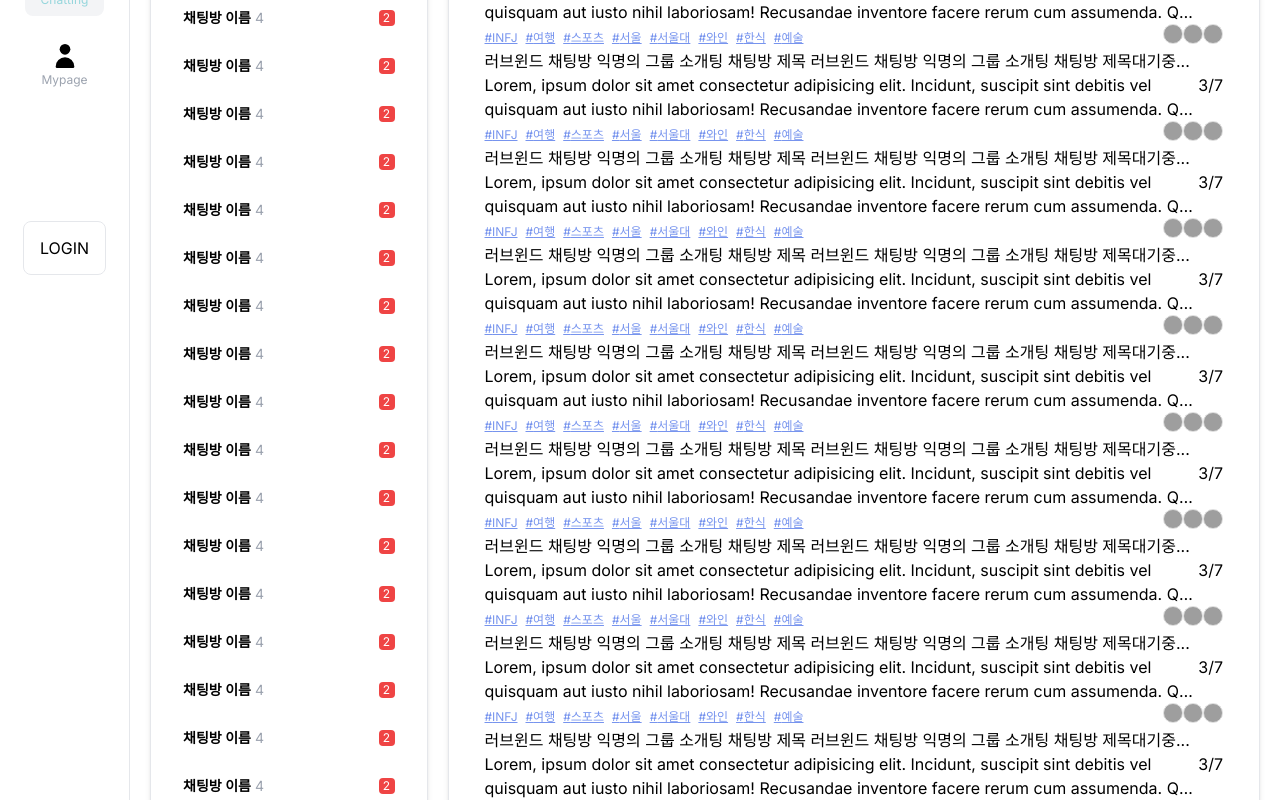
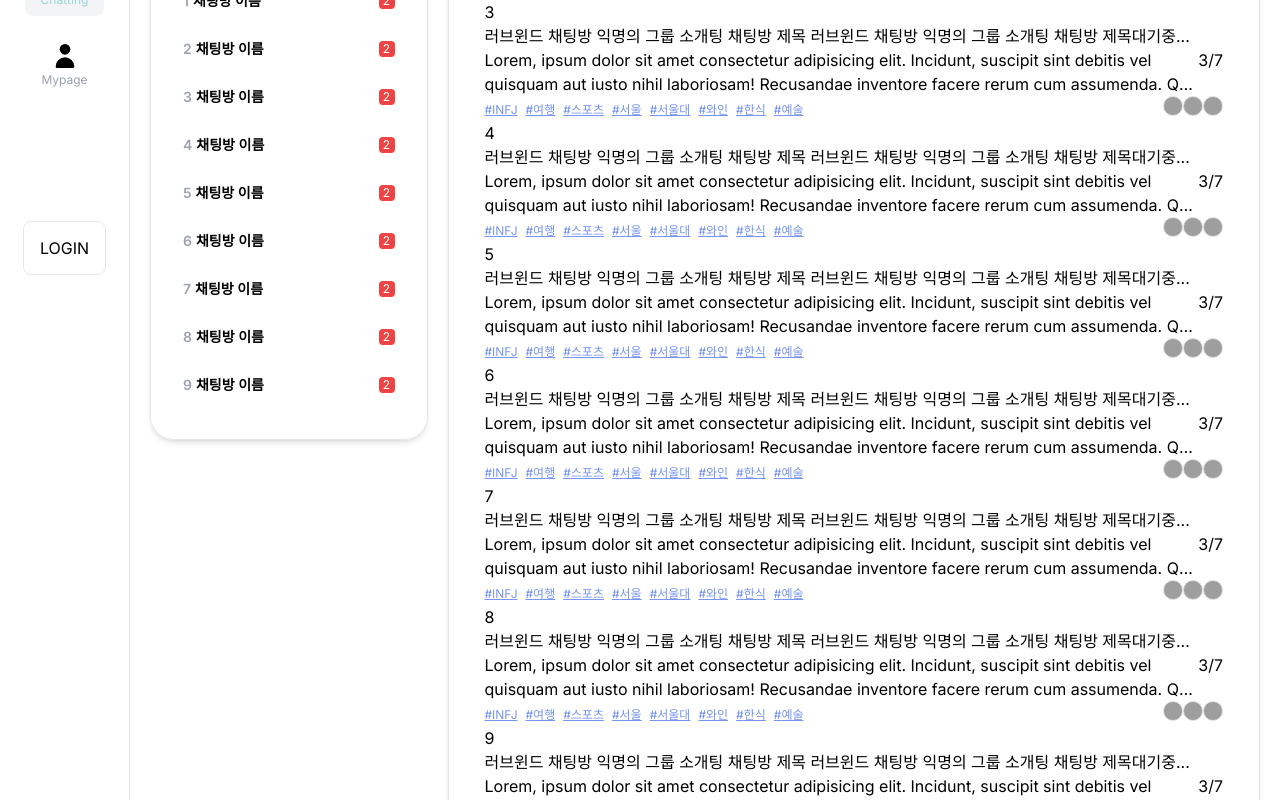
Before and after one commit to Lovilind/web-client-chat, a Next.js app: page /chat in a window 1280 px wide. Shown: the part 360-1160 px from the top of the page. Built offline with nearby package versions, Linux system fonts and the light colour scheme; grey boxes are pictures that could not be loaded.

Commit message:
style: ThreeColumnContainer 스타일 수정및 적용컴포넌트 sticky추가

```diff
--- a/app/(nav)/chat/layout.tsx
+++ b/app/(nav)/chat/layout.tsx
@@ -4,7 +4,6 @@ import AvatarBox from '@/components/mypage/AvatarBox';
 
 export default function layout({ children }: { children: React.ReactNode }) {
   return (
-    <div>
     <ThreeColumnContainer
       pageTitleText={'Chatting'}
       firstBoxChildren={
@@ -16,6 +15,5 @@ export default function layout({ children }: { children: React.ReactNode }) {
     >
       {children}
     </ThreeColumnContainer>
-    </div>
   );
 }
--- a/app/(nav)/chat/page.tsx
+++ b/app/(nav)/chat/page.tsx
@@ -18,10 +18,11 @@ export default function ChatPage() {
           </section>
 
           <ul className="">
-            {Array.from({ length: 20 }).map((_, idx) => {
+            {Array.from({ length: 40 }).map((_, idx) => {
               return (
                 <li key={idx}>
                   <Link href={`/chat/${idx + 1}`}>
+                    {idx + 1}
                     <ChattingRoomItem />
                   </Link>
                 </li>
--- a/components/chat/ChatList/MyChatList.tsx
+++ b/components/chat/ChatList/MyChatList.tsx
@@ -1,146 +1,31 @@
-import React from 'react';
-
-function MyChatList() {
+const MyChatList = () => {
   return (
-    <div className="hidden p-3 px-5 lg:block lg:flex-1">
-      {/* <div className="hidden p-3 px-5 lg:block lg:flex-1"> */}
-      <div className="text-md flex flex-row items-center justify-around">
+    <div className="hidden p-3 px-5 lg:block lg:flex-1 lg:overflow-y-hidden">
+      <h2 className="text-md flex flex-row items-center justify-around gap-4 border-b border-primary pb-2">
         <span className="font-semibold">매칭된 채팅방 목록</span>
         <span className="flex h-5 w-5 items-center justify-center rounded-md text-gray-500">
           4
         </span>
-      </div>
-      <div className="mt-2 border border-[#38CCDD]"></div>
-      <div className="mt-4 flex h-full flex-col space-y-1 overflow-y-auto">
-        <button className="flex flex-row items-center rounded-xl p-3 hover:bg-[#38CCDD]">
-          <div className="text-sm font-semibold">채팅방 이름</div>
-          <div className="ml-1 text-sm text-gray-400">4</div>
-          <div className="ml-auto flex h-4 w-4 items-center justify-center rounded bg-red-500 text-xs leading-none text-white">
-            2
-          </div>
-        </button>
-        <button className="flex flex-row items-center rounded-xl p-3 hover:bg-[#38CCDD]">
-          <div className="text-sm font-semibold">채팅방 이름</div>
-          <div className="ml-1 text-sm text-gray-400">4</div>
-          <div className="ml-auto flex h-4 w-4 items-center justify-center rounded bg-red-500 text-xs leading-none text-white">
-            2
-          </div>
-        </button>
-        <button className="flex flex-row items-center rounded-xl p-3 hover:bg-[#38CCDD]">
-          <div className="text-sm font-semibold">채팅방 이름</div>
-          <div className="ml-1 text-sm text-gray-400">4</div>
-          <div className="ml-auto flex h-4 w-4 items-center justify-center rounded bg-red-500 text-xs leading-none text-white">
-            2
-          </div>
-        </button>
-        <button className="flex flex-row items-center rounded-xl p-3 hover:bg-[#38CCDD]">
-          <div className="text-sm font-semibold">채팅방 이름</div>
-          <div className="ml-1 text-sm text-gray-400">4</div>
-          <div className="ml-auto flex h-4 w-4 items-center justify-center rounded bg-red-500 text-xs leading-none text-white">
-            2
-          </div>
-        </button>
-        <button className="flex flex-row items-center rounded-xl p-3 hover:bg-[#38CCDD]">
-          <div className="text-sm font-semibold">채팅방 이름</div>
-          <div className="ml-1 text-sm text-gray-400">4</div>
-          <div className="ml-auto flex h-4 w-4 items-center justify-center rounded bg-red-500 text-xs leading-none text-white">
-            2
-          </div>
-        </button>
-        <button className="flex flex-row items-center rounded-xl p-3 hover:bg-[#38CCDD]">
-          <div className="text-sm font-semibold">채팅방 이름</div>
-          <div className="ml-1 text-sm text-gray-400">4</div>
-          <div className="ml-auto flex h-4 w-4 items-center justify-center rounded bg-red-500 text-xs leading-none text-white">
-            2
-          </div>
-        </button>
-        <button className="flex flex-row items-center rounded-xl p-3 hover:bg-[#38CCDD]">
-          <div className="text-sm font-semibold">채팅방 이름</div>
-          <div className="ml-1 text-sm text-gray-400">4</div>
-          <div className="ml-auto flex h-4 w-4 items-center justify-center rounded bg-red-500 text-xs leading-none text-white">
-            2
-          </div>
-        </button>
-        <button className="flex flex-row items-center rounded-xl p-3 hover:bg-[#38CCDD]">
-          <div className="text-sm font-semibold">채팅방 이름</div>
-          <div className="ml-1 text-sm text-gray-400">4</div>
-          <div className="ml-auto flex h-4 w-4 items-center justify-center rounded bg-red-500 text-xs leading-none text-white">
-            2
-          </div>
-        </button>
-        <button className="flex flex-row items-center rounded-xl p-3 hover:bg-[#38CCDD]">
-          <div className="text-sm font-semibold">채팅방 이름</div>
-          <div className="ml-1 text-sm text-gray-400">4</div>
-          <div className="ml-auto flex h-4 w-4 items-center justify-center rounded bg-red-500 text-xs leading-none text-white">
-            2
-          </div>
-        </button>
-        <button className="flex flex-row items-center rounded-xl p-3 hover:bg-[#38CCDD]">
-          <div className="text-sm font-semibold">채팅방 이름</div>
-          <div className="ml-1 text-sm text-gray-400">4</div>
-          <div className="ml-auto flex h-4 w-4 items-center justify-center rounded bg-red-500 text-xs leading-none text-white">
-            2
-          </div>
-        </button>
-        <button className="flex flex-row items-center rounded-xl p-3 hover:bg-[#38CCDD]">
-          <div className="text-sm font-semibold">채팅방 이름</div>
-          <div className="ml-1 text-sm text-gray-400">4</div>
-          <div className="ml-auto flex h-4 w-4 items-center justify-center rounded bg-red-500 text-xs leading-none text-white">
-            2
-          </div>
-        </button>
-        <button className="flex flex-row items-center rounded-xl p-3 hover:bg-[#38CCDD]">
-          <div className="text-sm font-semibold">채팅방 이름</div>
-          <div className="ml-1 text-sm text-gray-400">4</div>
-          <div className="ml-auto flex h-4 w-4 items-center justify-center rounded bg-red-500 text-xs leading-none text-white">
-            2
-          </div>
-        </button>
-        <button className="flex flex-row items-center rounded-xl p-3 hover:bg-[#38CCDD]">
-          <div className="text-sm font-semibold">채팅방 이름</div>
-          <div className="ml-1 text-sm text-gray-400">4</div>
-          <div className="ml-auto flex h-4 w-4 items-center justify-center rounded bg-red-500 text-xs leading-none text-white">
-            2
-          </div>
-        </button>
-        <button className="flex flex-row items-center rounded-xl p-3 hover:bg-[#38CCDD]">
-          <div className="text-sm font-semibold">채팅방 이름</div>
-          <div className="ml-1 text-sm text-gray-400">4</div>
-          <div className="ml-auto flex h-4 w-4 items-center justify-center rounded bg-red-500 text-xs leading-none text-white">
-            2
-          </div>
-        </button>
-        <button className="flex flex-row items-center rounded-xl p-3 hover:bg-[#38CCDD]">
-          <div className="text-sm font-semibold">채팅방 이름</div>
-          <div className="ml-1 text-sm text-gray-400">4</div>
-          <div className="ml-auto flex h-4 w-4 items-center justify-center rounded bg-red-500 text-xs leading-none text-white">
-            2
-          </div>
-        </button>
-        <button className="flex flex-row items-center rounded-xl p-3 hover:bg-[#38CCDD]">
-          <div className="text-sm font-semibold">채팅방 이름</div>
-          <div className="ml-1 text-sm text-gray-400">4</div>
-          <div className="ml-auto flex h-4 w-4 items-center justify-center rounded bg-red-500 text-xs leading-none text-white">
-            2
-          </div>
-        </button>
-        <button className="flex flex-row items-center rounded-xl p-3 hover:bg-[#38CCDD]">
-          <div className="text-sm font-semibold">채팅방 이름</div>
-          <div className="ml-1 text-sm text-gray-400">4</div>
-          <div className="ml-auto flex h-4 w-4 items-center justify-center rounded bg-red-500 text-xs leading-none text-white">
-            2
-          </div>
-        </button>
-        <button className="flex flex-row items-center rounded-xl p-3 hover:bg-[#38CCDD]">
-          <div className="text-sm font-semibold">채팅방 이름</div>
-          <div className="ml-1 text-sm text-gray-400">4</div>
-          <div className="ml-auto flex h-4 w-4 items-center justify-center rounded bg-red-500 text-xs leading-none text-white">
-            2
-          </div>
-        </button>
-      </div>
+      </h2>
+      <ul className="flex h-[90%] flex-1 flex-col space-y-1 overflow-y-auto">
+        {Array.from({ length: 30 }).map((_, idx) => {
+          return (
+            <li key={idx}>
+              <button className="flex w-full items-center justify-between rounded-xl p-3 hover:bg-primary">
+                <div className="text-sm font-semibold">
+                  <span className="mr-1 text-sm text-gray-400">{idx + 1}</span>
+                  채팅방 이름
+                </div>
+                <div className="ml-auto flex h-4 w-4 items-center justify-center rounded bg-red-500 text-xs leading-none text-white">
+                  2
+                </div>
+              </button>
+            </li>
+          );
+        })}
+      </ul>
     </div>
   );
-}
+};
 
 export default MyChatList;
--- a/components/layout/ThreeColumnContainer.tsx
+++ b/components/layout/ThreeColumnContainer.tsx
@@ -10,12 +10,14 @@ const ThreeColumnContainer = ({
   children: mainBoxChildren,
 }: ThreeColumnContainerProps) => {
   return (
-    <div className="flex min-h-screen flex-col gap-5 px-5 py-5 lg:flex-row lg:py-10">
-      <section className="rounded-3xl border shadow-md lg:w-[25%]">
+    <div className="relative flex min-h-screen flex-col gap-5 px-5 py-5 lg:flex-row lg:py-10">
+      <section className="sticky top-2 flex h-[95vh] flex-col rounded-3xl border shadow-md lg:w-[25%]">
         <h1 className="bold mb-4 border-b px-4 py-4 text-xl">
           {pageTitleText}
         </h1>
-        <div className="flex h-full flex-col gap-1">{firstBoxChildren}</div>
+        <div className="flex flex-1 flex-col gap-1 overflow-hidden">
+          {firstBoxChildren}
+        </div>
       </section>
       <section className="flex-1">
         <div className="min-h-full rounded-3xl border p-5 shadow-md">
```
Lines whose indentation alone changed are shown as unchanged.
